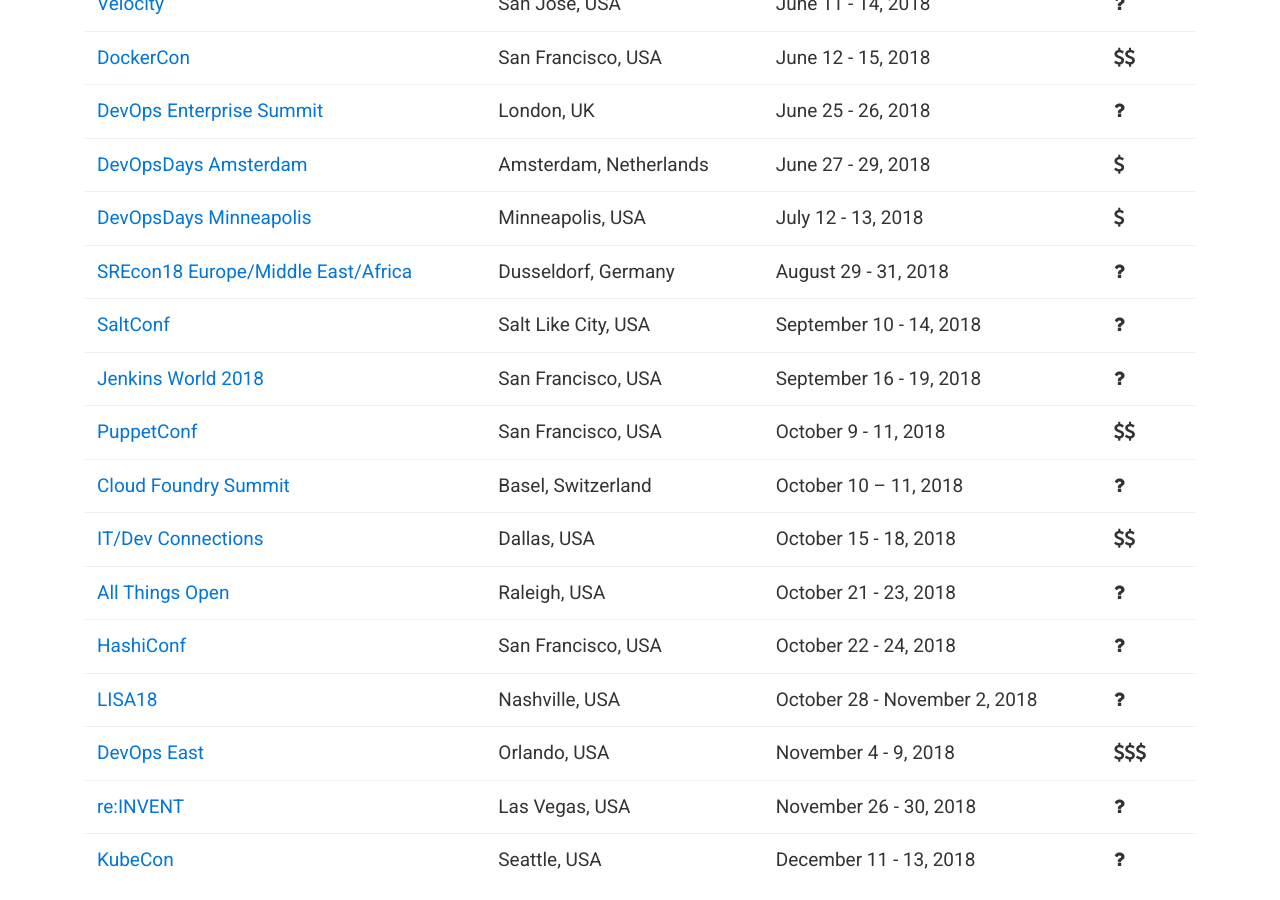
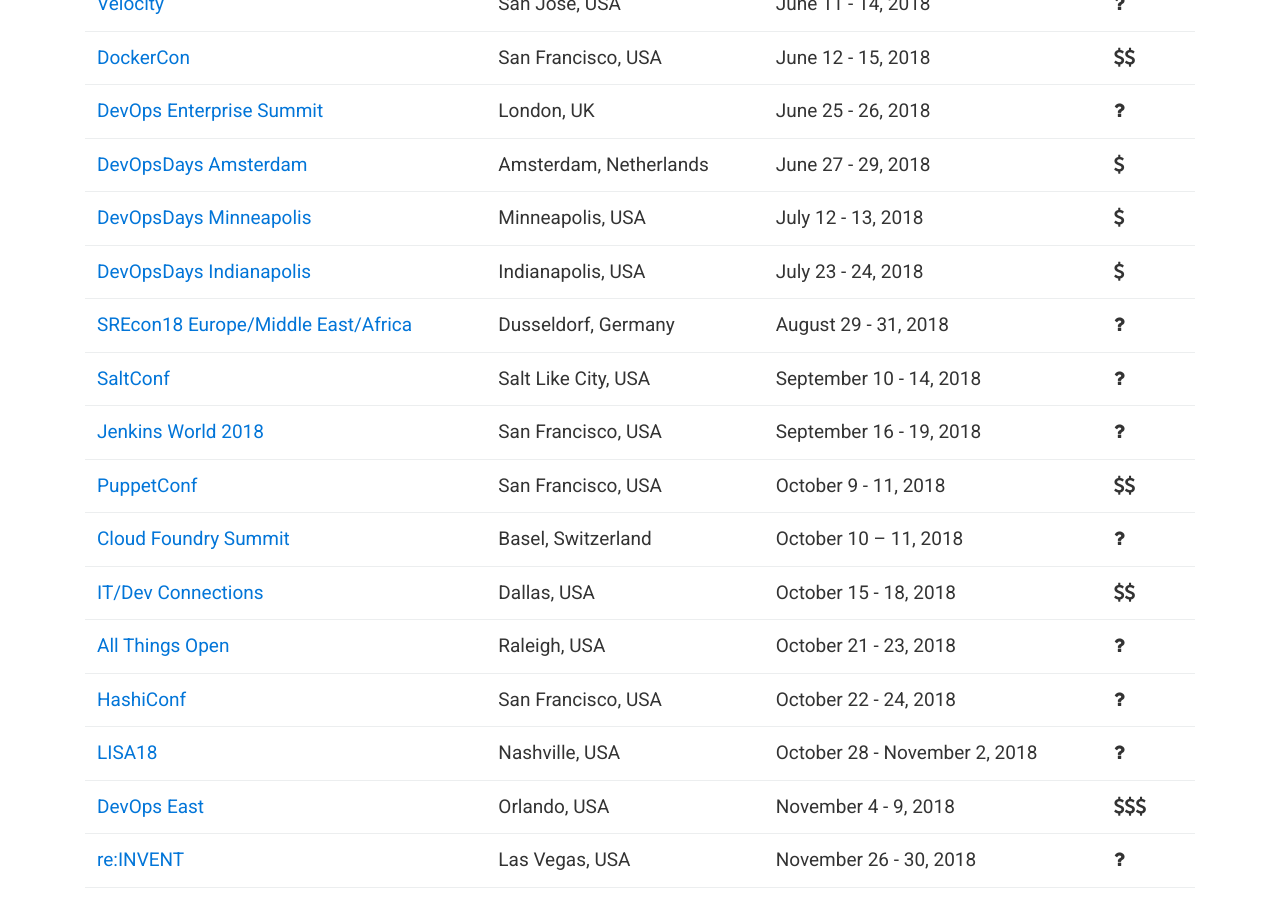
Before and after one commit to finspin/gotodevops.org, a Jekyll site: the page built from index.md, in a window 1280 px wide and 900 px high, scrolled down 2638 px. Built offline with Jekyll 4.4.1, drawn with Linux system fonts in a browser that asks for light colours; nearby versions of some CDN libraries.

Commit message:
DevOpsDays Indianapolis

```diff
--- a/_data/conferences.yml
+++ b/_data/conferences.yml
@@ -448,6 +448,15 @@
   start-date: 1531396800
   cost: 1
 
+- name: DevOpsDays Indianapolis
+  url: https://www.devopsdays.org/events/2018-indianapolis
+  location:
+      city: Indianapolis
+      country: USA
+  date: July 23 - 24, 2018
+  start-date: 1532347200
+  cost: 1
+
 - name: SREcon18 Europe/Middle East/Africa
   url: https://www.usenix.org/conference/srecon18europe
   location:
```
